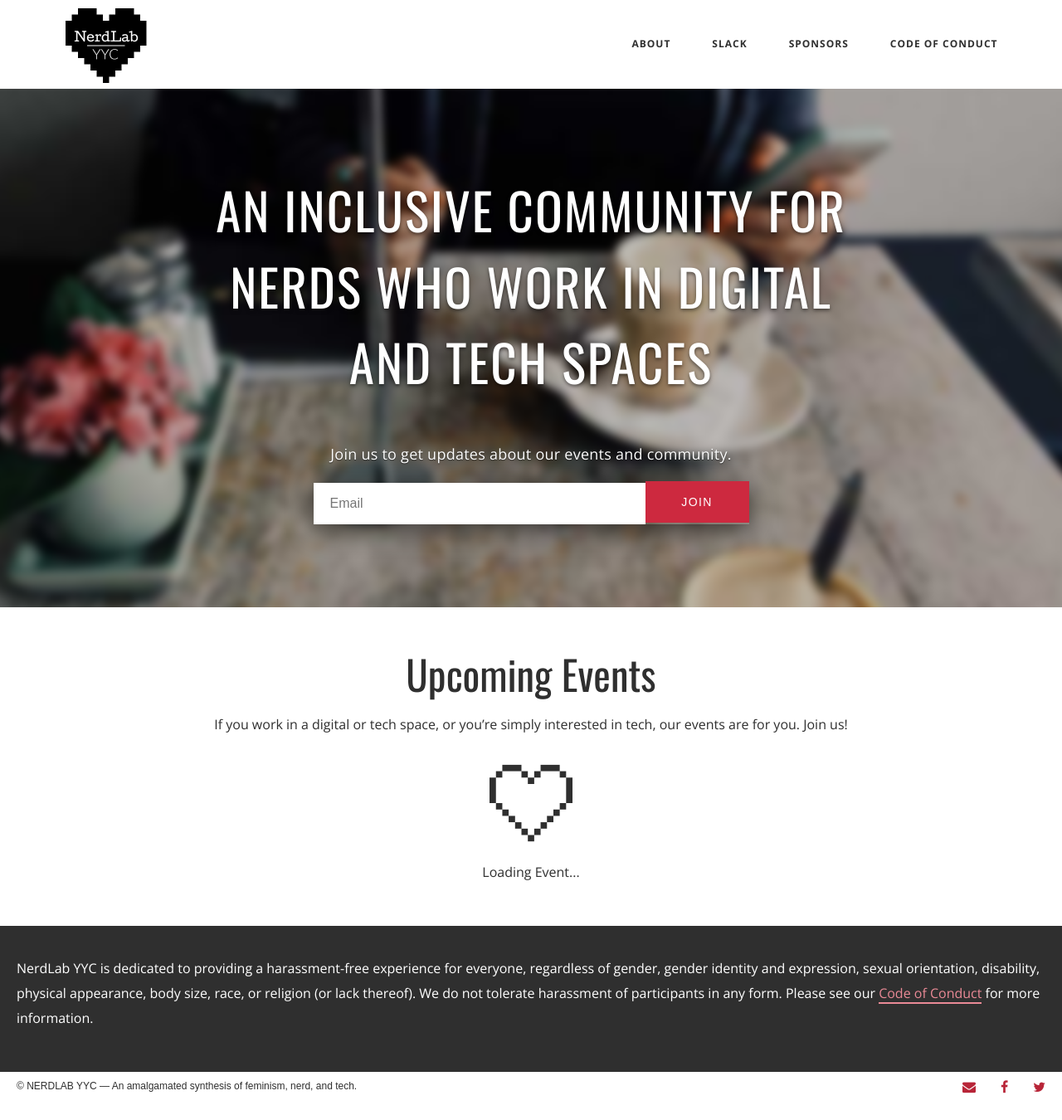
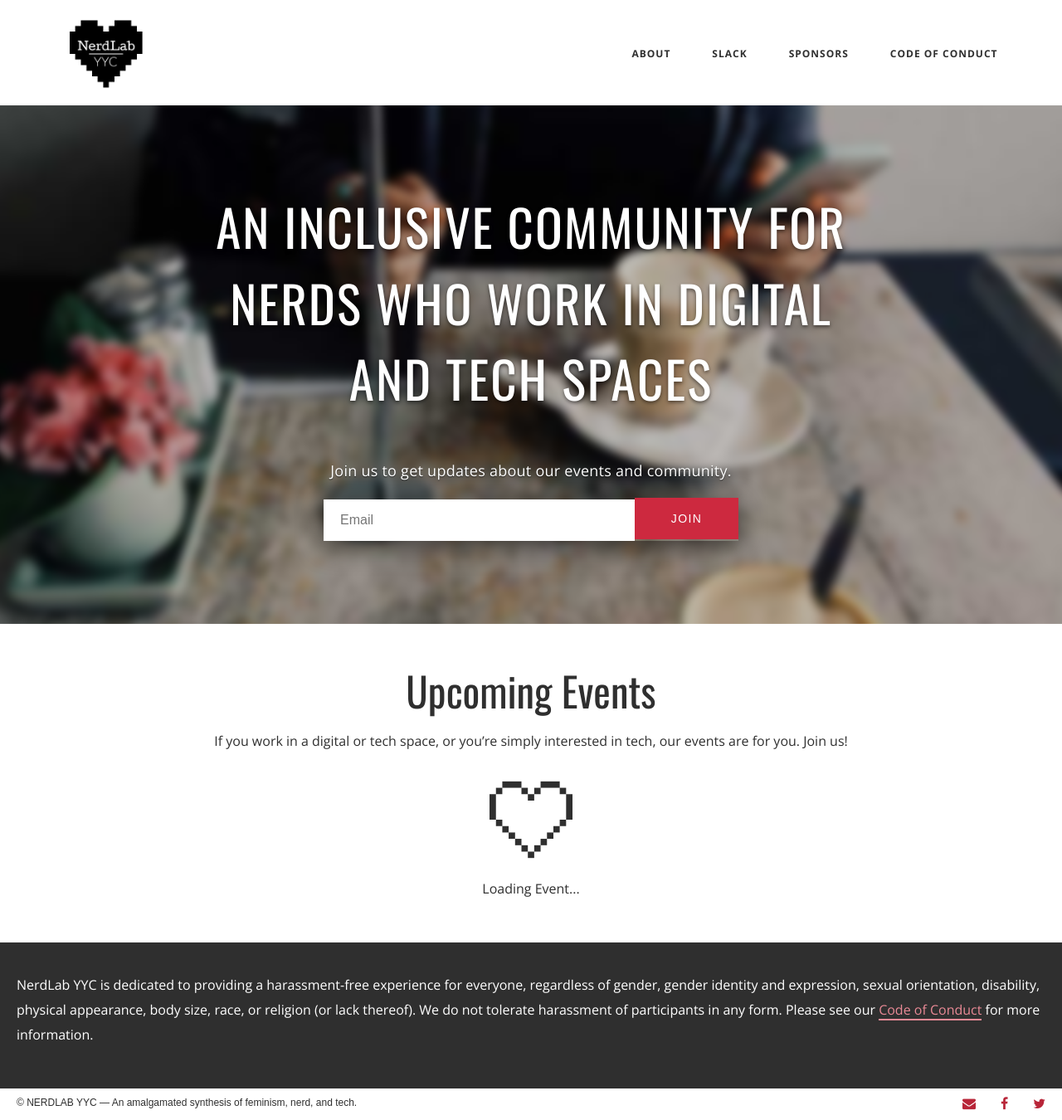
Before and after one commit to nerdlabyyc/nerdlabyyc.github.io, a Jekyll site: the page built from index.html, in a window 1280 px wide. Shown: the whole page at 83% size. Built offline with Jekyll 4.4.1, drawn with Linux system fonts in a browser that asks for light colours; nearby versions of some CDN libraries.

Commit message:
Make newsletter sign-up responsive

```diff
--- a/_sass/_base.scss
+++ b/_sass/_base.scss
@@ -496,19 +496,20 @@
 
 
 // Email Newsletter Sign-up
+
 .sign-up {
-    display:inline-block;
     box-shadow: 0px 6px 30px rgba(0,0,0,0.6);
     height:50px;
     .email-input {
-        display:inline-block;
+        margin-bottom: 10px;
 
         input {
             height:50px;
-            width: 400px;
+            width: 100%;
             padding: 5px 20px;
             font-size: 16px;
             border:none;
+            text-align:center;
         }
     }
 
@@ -516,7 +517,7 @@
         display:inline-block;
         text-transform:uppercase;
         height:50px;
-        width:125px;
+        width:100%;
         @include button-bg($brand-color);
         font-size: 14px;
         color: #FFFFFF;
@@ -527,6 +528,30 @@
         cursor: pointer;
         position:relative;
         top: -1.5px;
+        box-shadow: 0px 6px 30px rgba(0, 0, 0, 0.6);
+    }
+}
+
+
+@media (min-width: 400px) {
+    .sign-up {
+        display:inline-block;
+        width: 100%;
+        max-width: 500px;
+        .email-input {
+            display:inline-block;
+            margin-bottom: 0;
+            width:calc(100% - 125px);
+
+            input {
+                text-align:left;
+            }
+        }
+
+        .submit-button {
+            box-shadow:none;
+            width:125px;
+        }
     }
 }
 
--- a/_sass/_navigation.scss
+++ b/_sass/_navigation.scss
@@ -6,6 +6,8 @@
 
 .logo {
     max-width:100px;
+    padding: 5px;
+    margin: 10px 0;
 }
 
 .site-title {
@@ -82,7 +84,7 @@
 
     .site-nav {
         float: right;
-        line-height: 98px;
+        line-height: 122px;
     }
     .menu-link {
         font-size:12px;
```
